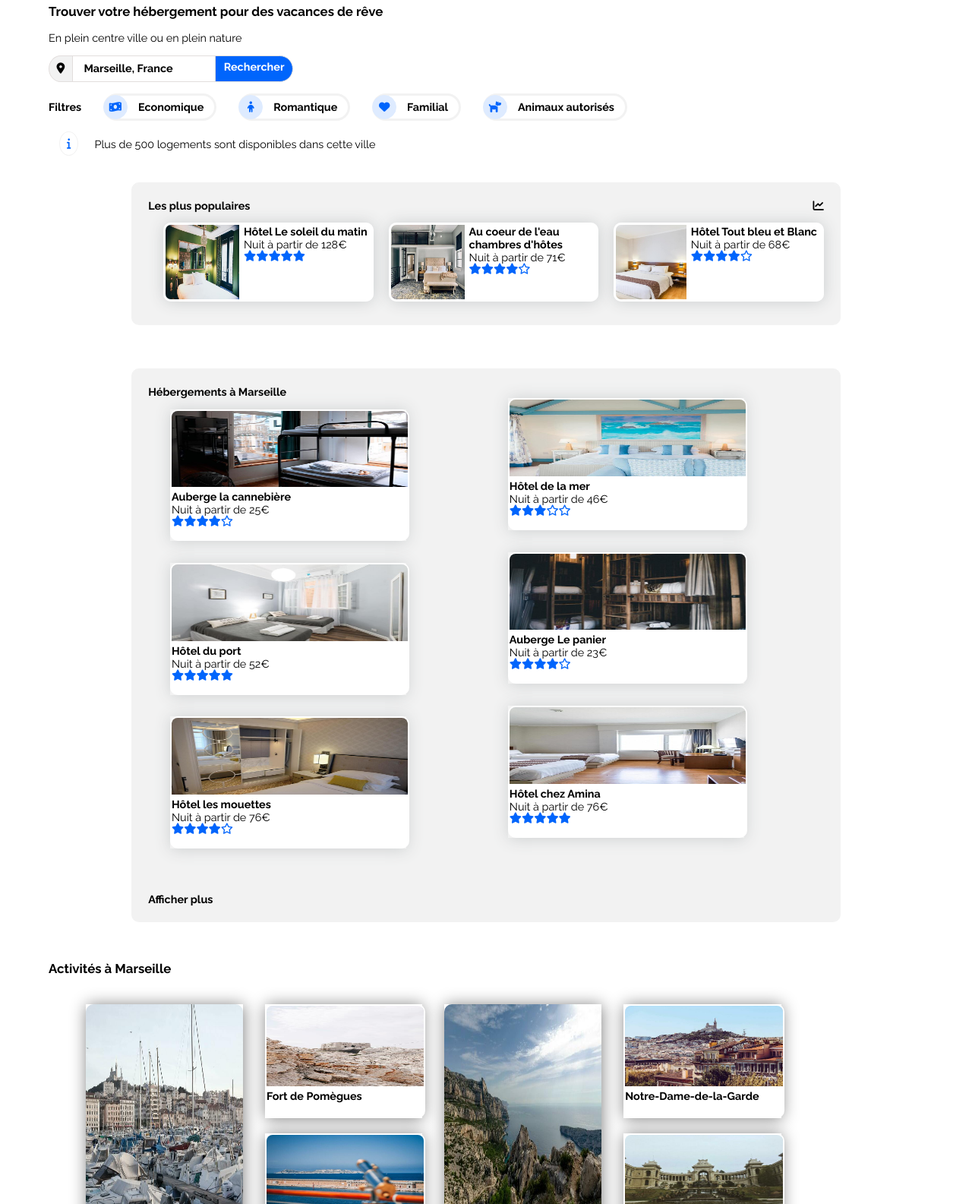
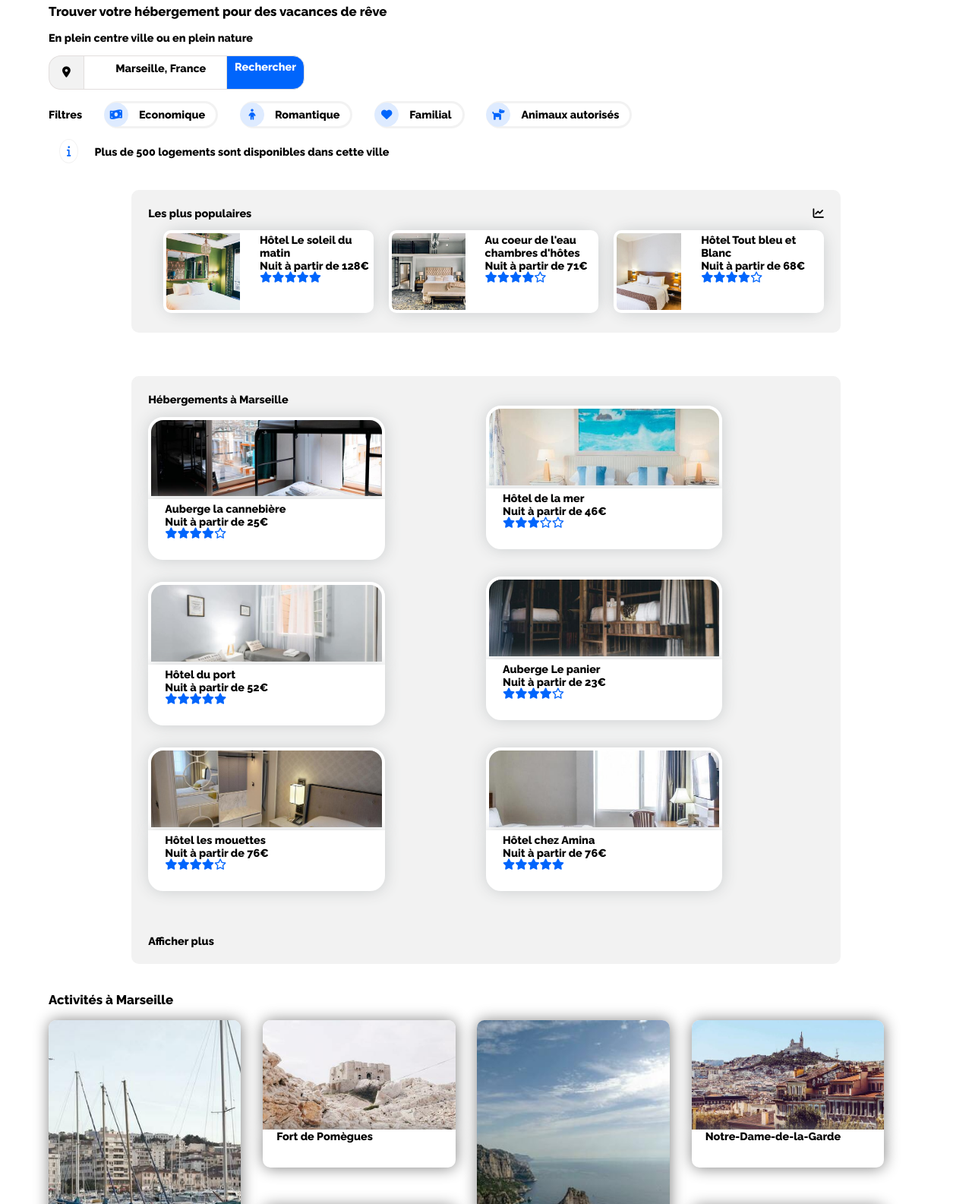
Before and after one commit to karimoucisse/maquette, a plain HTML site: page maquette.html in a window 1280 px wide. Shown: the part 66-1651 px from the top of the page at 76% size. Drawn offline with Linux system fonts and the light colour scheme.

Commit message:
projet maquette " changement de 'font', amelioration version ordi + agrandissement d'image,evolution version telephone et tablette. Probleme avec les balise nav

```diff
--- a/maquette.html
+++ b/maquette.html
@@ -7,7 +7,7 @@
 		<link rel="stylesheet" href="style3.css"/>
 		<meta name="viewport" content="width=device-width, initial-scale=1">
 		<link rel="stylesheet" media="screen and (max-width:1280px)" href="media.css">
-		<link rel="stylesheet" media="screen and (max-width:864px)" href="media2.css">
+		<link rel="stylesheet" media="screen and (max-width:760px)" href="media2.css">
 
 
 
@@ -21,8 +21,8 @@
 				</div>
 				<nav>
 					<ul>
-						<li> <a href="#"> Hebergements </a></li>
-						<li> <a href="#">Activités</a></li>
+						<li> <div id="hebergements"><a href="#"> Hebergements </a></div></li>
+						<li> <div id="activites"><a href="#">Activités</a></div></li>
 						<li><div id="inscrire"><a href="#">S'inscrire</a></div></li>
 					</ul>
 				</nav>
@@ -257,33 +257,33 @@
 		    </section>
 		    <section id="block_activites">
 		        <h3>Activités à Marseille</h3>
-		        <div id="Activités_à_marseille">
-		        	<div class="img_grand_activités">
+		        <div id="Activites_à_marseille">
+		        	<div class="img_grand_activites">
 		        		<img src="img_activités/image1.jpg">
 		        		<div class="legende_activites"> Vieux Port</div>
 		        		</div>
 		        	<div class="colonne_img_petit">
-		        		<div class="img_petit_activités">
+		        		<div class="img_petit_activites">
 		        			<img src="img_activités/image2.jpg">
 		        			<div class="legende_activites"> Fort de Pomègues</div>
 		        		</div>
-		        		<div class="img_petit_activités">
+		        		<div class="img_petit_activites">
 		        			<img src="img_activités/image3.jpg">
 		        			<div class="legende_activites"> Île du Frioul</div>
 		        		</div>
 		        	</div>
-		        	<div class="img_grand_activités">
+		        	<div class="img_grand_activites">
 		        		<img src="img_activités/image4.jpg">
 		        		<div class="legende_activites">
 		        			 Parc National des Calanques
 		        		</div>
 		        	</div>
 		        	<div class="colonne_img_petit">
-		        		<div class="img_petit_activités">
+		        		<div class="img_petit_activites">
 		        			<img src="img_activités/image5.jpg">
 		        			<div class="legende_activites"> Notre-Dame-de-la-Garde</div>
 		        		</div>
-		        		<div class="img_petit_activités">
+		        		<div class="img_petit_activites">
 		        			<img src="img_activités/image6.jpg">
 		        			<div class="legende_activites"> Parc Longchamp</div>
 		        		</div>
--- a/media2.css
+++ b/media2.css
@@ -4,15 +4,46 @@ body
 	/*background-color: grey;*/
 	margin-left: auto;
 	margin-right: auto;
-	justify-content: center;
-	align-items: center;
+	/*justify-content: center;
+	align-items: center;*/
 }
+nav ul
+{
+	flex-wrap: wrap;
+}
+
+li:nth-child(1)
+{
+	order: 2;
+	display: flex;
+}
+li:nth-child(2)
+{
+	display: flex;
+	order: 3;
+}
+li:nth-child(3)
+{
+	order: 1;
+}
+li:nth-child(1), li:nth-child(2)
+{
+
+	border-bottom: 4px solid;
+	/*margin-top: 2em;*/
+}
+
+
+
+
+
+
 
 #Hébergements_à_Marseille
 {
 	height: auto;
 	width: 100%;
-	margin-left:3em;
+	/*margin-left:3em;*/
 	align-items: center;
 
 
@@ -53,10 +84,10 @@ body
 	height: 8em;
 }
 
-.legende_hebergements
+/*.legende_hebergements
 {
-	/*height: 5em;*/
-}
+	height: 5em;
+}*/
 
 
 #Les_plus_populaires
@@ -79,9 +110,9 @@ body
 .img_populaires
 {
 	width: 95%;
-	margin-right: 40px;
+	/*margin-right: 40px;*/
 	/*border: 4px solid;*/
-	margin-left: 3em;
+	/*margin-left: 3em;*/
 	height: 8em;
 }
 
@@ -98,7 +129,7 @@ body
 	width: 100%;
 }
 
-#Activités_à_marseille
+#Activites_à_marseille
 {
 	display: flex;
 	flex-direction: column;
@@ -110,13 +141,13 @@ body
 
 
 }
-.img_grand_activités
+.img_grand_activites
 {
 	width: 95%;
 	margin-bottom: 2em;
 }
 
-.img_grand_activités img
+.img_grand_activites img
 {
 	/*border: 2px solid white;*/
 	/*width: 100%;*/
@@ -131,13 +162,13 @@ body
 */
 }
 
-.img_petit_activités
+.img_petit_activites
 {
 	width: 100%;
 	margin-bottom: 2em;
 	/*height: 4em;*/
 }
-.img_petit_activités img
+.img_petit_activites img
 {
 	/*border: 2px solid white;*/
 	/*width: 100%;*/
@@ -155,3 +186,15 @@ body
 	height: auto;
 	/*border: 7px solid;*/
 }
+#pied #a_propos
+{
+	margin-bottom: 14px;
+}
+#pied #nos_hebergements
+{
+	margin-bottom: 14px;
+}
+#pied #assistance
+{
+	margin-bottom: 14px;
+}
--- a/style3.css
+++ b/style3.css
@@ -1,7 +1,7 @@
 
 @font-face {
     font-family: 'Raleway';
-    src: url('font/Raleway-VariableFont_wght.ttf');
+    src: url('font/Raleway-ExtraBold.ttf');
 }
 
  body
@@ -51,17 +51,27 @@ nav li
 
 }
 
-nav a
+nav #hebergements a
 {
 	/*font-size: 1.3em*/
 	color: blue;
 	/*padding-bottom: 3px;*/
 	text-decoration: none;
 }
+nav #inscrire a
+{
+	color: blue;
+	text-decoration: none;
+}
+nav #activites a
+{
+	color:black;
+	text-decoration: none;
+}
 
 nav a:hover
 {
-	color:black;
+	/*color:black;*/
 	border-top: 3px solid blue;
 	padding-top: 12px;
 
@@ -72,7 +82,7 @@ nav a:hover
 	display: flex;
 	/*padding-bottom: 2em;*/
 	font-weight: bold;
-	height: 35px;
+	height: 45px;
 	margin-bottom: 15px;
 
 }
@@ -80,9 +90,9 @@ nav a:hover
 #barre_de_recherche #position
 {
 	border:1px solid #E2DEDD;
-	border-top-left-radius: 50%;
-	border-bottom-left-radius: 50%;
-	width: 30px;
+	border-top-left-radius: 35%;
+	border-bottom-left-radius: 35%;
+	width: 45px;
 	/*height: 40px;*/
 	background-color: #F2F2F2;
 	/*border-right-width:0;*/
@@ -102,13 +112,17 @@ nav a:hover
 	padding-left: 1em;
 	border-right-width:0;
 	border-left-width:0;
+	text-align: center;
+	justify-content: center;
 }
 
  #barre_de_recherche #recherche
 {
 	border:1px solid #E2DEDD;
-	border-top-right-radius: 50px 50px;
-	border-bottom-right-radius: 50px 50px;
+	/*border-top-right-radius: 35% ;
+	border-bottom-right-radius: 35% ;*/
+	border-top-right-radius: 15PX 15PX;
+	border-bottom-right-radius: 15PX 15PX;
 	width: 7em;
 	/*height: 35px;*/
 	color: white;
@@ -117,6 +131,8 @@ nav a:hover
 	/*border-left-width: 0;*/
 	/*font-size: 0.8em;*/
 	padding-top:5px;
+	/*text-align: center;
+	justify-content: center;*/
 }
 
 
@@ -233,7 +249,9 @@ nav a:hover
 {
 	display:flex;
 	/*border:2px solid red;*/
-	height: 37em;
+	height: 36em;
+	/*height: auto;*/
+	margin-bottom: 1em;
 
 }
 
@@ -247,10 +265,11 @@ nav a:hover
 	background-color: #F2F2F2;
 	/*justify-content:space-between;*/
 	/*font-weight: bold;*/
-	height: 30em;
-	width: 50%;
+	height: 32em;
+	/*height: auto;*/
+	width: 65%;
 	margin-right: 3em;
-	margin-bottom: 1em;
+	/*margin-bottom: 1em;*/
 
 }
 
@@ -259,6 +278,7 @@ nav a:hover
 	display: flex;
 	/*justify-content:space-between;*/
 	flex-direction: column;
+	/*border: #0065FC 2px solid;*/
 }
 
 #premiere_ligne
@@ -266,40 +286,60 @@ nav a:hover
 	display: flex;
 	margin-top: 1em;
 	margin-bottom: 2em;
-	/*justify-content:space-between;*/
+	justify-content:space-between;
 /*	position: relative;*/
 
 }
+#deuxieme_ligne
+{
+	display: flex;
+	justify-content:space-between;
+	margin-bottom: 2em;
+	/*position: relative;*/
+}
+/*#deuxieme_ligne img
+{
+	width: 74%;
+	height: 10em;
+}*/
+
 
 .img_marseille
 {
 	display: flex;
 	flex-direction: column;
-	width: 26%;
-	box-shadow: 0.5px 0.5px 20px #CBCECF;
-	margin-left: 2em;
+	width: 30%;
+	/*box-shadow: 0.5px 0.5px 20px #CBCECF;*/
+	/*margin-left: 2em;*/
+
+	/*border: 4px solid;*/
+
 
 
 }
 
 .img_marseille img
 {
-	border: 2px solid white;
-	width: 100%;
+	border: 4px solid white;
+	/*width: 100%;*/
 	height: 7em;
-	border-radius: 10px 10px 0px 0px;
+	border-radius: 20px 20px 0px 0px;
+	box-shadow: 0.5px 0.5px 20px #CBCECF;
+	object-fit: cover;
 
 }
 
 .legende_hebergements
 {
-	border: 2px solid white;
-	width: 100%;
-	height: 4.5em;
+	border: 4px solid white;
+	/*width: 100%;*/
+	height: 5em;
 	background-color: white;
-	border-bottom-left-radius: 10px;
-	border-bottom-right-radius: 10px;
+	border-bottom-left-radius: 20px;
+	border-bottom-right-radius: 20px;
 	justify-content: space-between;
+	padding-left: 18px;
+	box-shadow: 0.5px 0.5px 20px #CBCECF;
 
 
 }
@@ -318,18 +358,6 @@ nav a:hover
 
 
 
-#deuxieme_ligne
-{
-	display: flex;
-	/*justify-content:space-between;*/
-	margin-bottom: 2em;
-	/*position: relative;*/
-}
-/*#deuxieme_ligne img
-{
-	width: 74%;
-	height: 10em;
-}*/
 
 
 
@@ -338,8 +366,8 @@ nav a:hover
 	display: flex;
 	border: 2px solid #F2F2F2;
 	background-color: #F2F2F2;
-	width: 20%;
-	height: 30em;
+	width: 25%;
+	height: 32em;
 	border-radius: 10px;
 	/*font-weight: bold;*/
 	flex-direction: column;
@@ -358,31 +386,36 @@ nav a:hover
 .img_populaires
 {
 	display: flex;
-	height: 7.2em;
+	height: 7.6em;
 	width: 100%;
 	box-shadow: 0.5px 0.5px 20px #CBCECF;
 	margin-bottom: 2em;
-	border-radius: 10px 10px 10px 10px;
+	border-radius: 20px 20px 20px 20px;
 	/*border: 3px solid red;*/
+
+
+
 
 
 }
 .img_populaires img
 {
-	border: 3px solid white;
+	border: 4px solid white;
 	border-radius: 10px 0px 0px 10px;
 	width: 35%;
+	object-fit: cover;
 
 }
 
 .legende_populaires
 {
-	border: 3px solid white;
+	border: 4px solid white;
 	width: 65%;
 	background-color: white;
 	border-top-right-radius: 10px;
 	border-bottom-right-radius: 10px;
 	justify-content: space-between;
+	padding-left: 18px;
 
 
 }
@@ -398,42 +431,48 @@ nav a:hover
 #block_activites
 {
 	flex-direction: column;
-	/*border: 2px solid black;*/
-	/*width: 78% ;*/
-	/*padding: 20px*/
+	/*border: 2px solid red;*/
+	width: 100% ;
+	/*padding: 20px;*/
 }
 
-#Activités_à_marseille
+#Activites_à_marseille
 {
 	display: flex;
 	font-weight: bold;
-	width: 90%;
-	padding: 20px;
+	width: 100%;
+	/*padding: 20px;*/
 	/*border: 7px solid;*/
 
 
 }
 
-.img_grand_activités
+.img_grand_activites
 {
 	display: flex;
 	flex-direction: column;
 	/*border: 3px solid red;*/
-	width: 20%;
-	box-shadow: 0.5px 0.5px 20px grey;
-	margin-left: 2em;
+	width: 22%;
+	/*box-shadow: 0.5px 0.5px 20px grey;*/
+	/*margin-left: 2em;*/
 	margin-right: 2em;
+
+	/*border-radius: 10px 10px 10px 10px;*/
+
 
 /*	width: 75%;*/
 
 }
 
-.img_grand_activités img
+.img_grand_activites img
 {
 	/*border: 2px solid white;*/
 	width: 100%;
-	height: 19.5em;
+	height: 27em;
 	border-radius: 10px 10px 0px 0px;
+	box-shadow: 0.5px 0.5px 20px grey;
+	object-fit: cover;
+
 }
 
 .colonne_img_petit
@@ -441,43 +480,47 @@ nav a:hover
 	display: flex;
 	flex-direction: column;
 	justify-content: space-between;
-	/*margin-left: 2em;*/
-	width: 20%;
+	margin-right: 2em;
+	width:22%;
 
 }
 
-.img_petit_activités
+.img_petit_activites
 {
 	display: flex;
 	flex-direction: column;
 	/*border: 3px solid ;*/
 	width: 100%;
-	box-shadow: 0.5px 0.5px 20px grey;
+	/*box-shadow: 0.5px 0.5px 20px grey;*/
+
 
 /*	width: 75%;*/
 }
 
-.img_petit_activités img
+.img_petit_activites img
 {
-	border: 2px solid white;
-	width: 100%;
-	height: 7.4em;
-	/*box-shadow: 0.5px 0.5px 20px grey;*/
+	/*border: 2px solid white;*/
+	/*width: 100%;*/
+	height: 10em;
+	box-shadow: 0.5px 0.5px 20px grey;
 	border-radius: 10px 10px 0px 0px;
+	object-fit: cover;
 
 }
 
 
 .legende_activites
 {
-	border: 2px solid white;
-	/*box-shadow: 0.5px 0.5px 20px grey;*/
-	width: 100%;
-	height: 2.5em;
+	/*border: 2px solid;*/
+	box-shadow: 0.5px 0.5px 20px grey;
+	/*width: 100%;*/
+	height: 3.5em;
 	border-bottom-left-radius: 10px;
 	border-bottom-right-radius: 10px;
- /*padding-left: 18px;*/
- background-color: white;
+ 	padding-left: 18px;
+	background-color: white;
+
+
 
 
 }
```
Also changed, not shown: font/Raleway-ExtraBold.ttf (added), image/Desktop - 1.png (added).
